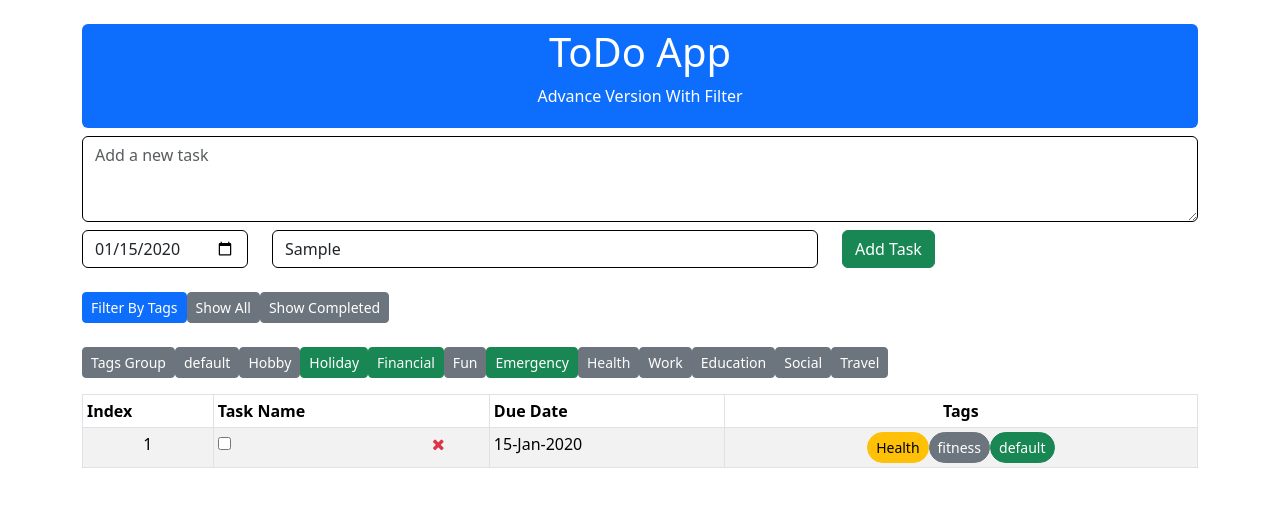
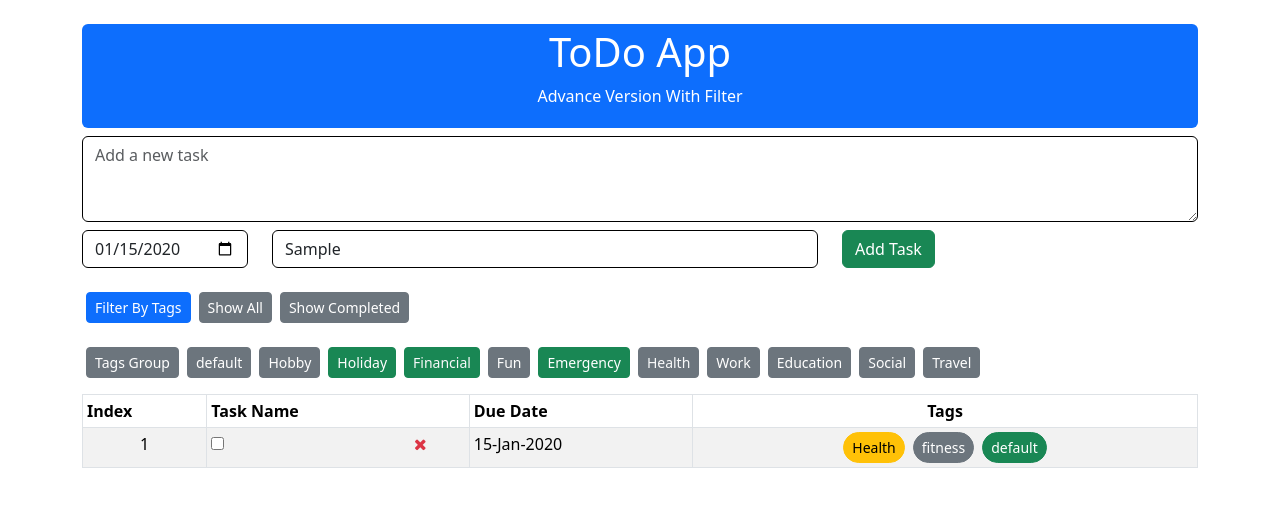
Before and after one commit to nktushar/Angular17-ToDo-App, an Angular app: page / in a window 1280 px wide. Both pictures are taken after typing "2020-01-15", "Sample" into the empty fields and a click on the button "Add Task". Shown: the top 506 px of the page. Built offline with nearby package versions, Linux system fonts and the light colour scheme.

Commit message:
data fetching from local storage and adding and also the copletion process is done

```diff
--- a/src/app/todolist/todolist.component.html
+++ b/src/app/todolist/todolist.component.html
@@ -38,25 +38,25 @@
   </div>
   <div class="row pt-4">
     <div class="col">
-      <button class="btn btn-primary btn-sm">Filter By Tags</button>
-      <button class="btn btn-secondary btn-sm">Show All</button>
-      <button class="btn btn-secondary btn-sm">Show Completed</button>
+      <button class="btn btn-primary btn-sm mx-1">Filter By Tags</button>
+      <button class="btn btn-secondary btn-sm mx-1">Show All</button>
+      <button class="btn btn-secondary btn-sm mx-1">Show Completed</button>
     </div>
   </div>
   <div class="row pt-4">
     <div class="col">
-      <button class="btn btn-secondary btn-sm">Tags Group</button>
-      <button class="btn btn-secondary btn-sm">default</button>
-      <button class="btn btn-secondary btn-sm">Hobby</button>
-      <button class="btn btn-success btn-sm">Holiday</button>
-      <button class="btn btn-success text-light btn-sm">Financial</button>
-      <button class="btn btn-secondary btn-sm">Fun</button>
-      <button class="btn btn-success btn-sm">Emergency</button>
-      <button class="btn btn-secondary btn-sm text-light">Health</button>
-      <button class="btn btn-secondary btn-sm">Work</button>
-      <button class="btn btn-secondary btn-sm">Education</button>
-      <button class="btn btn-secondary btn-sm">Social</button>
-      <button class="btn btn-secondary btn-sm">Travel</button>
+      <button class="btn btn-secondary btn-sm mx-1">Tags Group</button>
+      <button class="btn btn-secondary btn-sm mx-1">default</button>
+      <button class="btn btn-secondary btn-sm mx-1">Hobby</button>
+      <button class="btn btn-success btn-sm mx-1">Holiday</button>
+      <button class="btn btn-success text-light btn-sm mx-1">Financial</button>
+      <button class="btn btn-secondary btn-sm mx-1">Fun</button>
+      <button class="btn btn-success btn-sm mx-1">Emergency</button>
+      <button class="btn btn-secondary btn-sm text-light mx-1">Health</button>
+      <button class="btn btn-secondary btn-sm mx-1">Work</button>
+      <button class="btn btn-secondary btn-sm mx-1">Education</button>
+      <button class="btn btn-secondary btn-sm mx-1">Social</button>
+      <button class="btn btn-secondary btn-sm mx-1">Travel</button>
     </div>
   </div>
   <div class="row pt-3">
@@ -76,7 +76,7 @@
             <td>
               <div class="row">
                 <div class="col-1">
-                  <input type="checkbox" />
+                  <input (change)="onComplete()" [(ngModel)]="task.isCompleted" type="checkbox" />
                 </div>
                 <div class="col-6">{{task.taskName}}</div>
                 <div class="col-4 text-end">
@@ -86,11 +86,11 @@
             </td>
             <td>{{task.dueDate | date:'dd-MMM-YYYY'}}</td>
             <td class="text-center">
-              <button class="btn btn-warning btn-sm rounded-btn">Health</button>
-              <button class="btn btn-secondary btn-sm rounded-btn">
+              <button class="btn btn-warning btn-sm rounded-btn mx-1">Health</button>
+              <button class="btn btn-secondary btn-sm rounded-btn mx-1">
                 fitness
               </button>
-              <button class="btn btn-success btn-sm rounded-btn">
+              <button class="btn btn-success btn-sm rounded-btn mx-1">
                 default
               </button>
             </td>
--- a/src/app/todolist/todolist.component.ts
+++ b/src/app/todolist/todolist.component.ts
@@ -11,29 +11,16 @@ import { CommonModule } from '@angular/common';
 })
 
 export class TodolistComponent  {
-
   taskObj: Task;
   taskList: Task[] = [];
 
   constructor() {
     this.taskObj = new Task();
-    // const localData = localStorage.getItem('todoApp');
-    // if (localData != null) {
-    //   this.taskList = JSON.parse(localData);
-    // }
-    if(typeof localStorage === 'undefined'){
-      console.log("Your browser does not support local storage");
-    }
-
-    if (typeof window !== 'undefined' && typeof document !== 'undefined') {
-      console.log('Code is running in the browser.');
-      // Browser-specific code
-    } else {
-      console.log('Code is not running in the browser.');
-      // Non-browser environment (possibly server-side)
+    const localData = localStorage.getItem('todoApp');
+    if (localData != null) {
+      this.taskList = JSON.parse(localData);
     }
   }
-
   createNewTask(): void {
     const task = JSON.stringify(this.taskObj);
     const parseTask = JSON.parse(task);
@@ -41,17 +28,39 @@ export class TodolistComponent  {
     localStorage.setItem('todoApp', JSON.stringify(this.taskList))
   }
 
+  onComplete(): void {
+    localStorage.setItem('todoApp', JSON.stringify(this.taskList))
+  }
+
 }
-
 export class Task {
   taskName: string;
   dueDate: string;
   tags: string;
+  isCompleted: boolean;
   constructor() {
     this.taskName = "";
     this.dueDate = "";
     this.tags = "";
+    this.isCompleted = false;
   }
+}
+
+
+
+
+
+
+
+
+
+
+
+
+
+
+
+
 
 
 
@@ -74,5 +83,3 @@ export class Task {
   //   console.log(myArrayFiltered);
   //   debugger; // You can remove 'debugger' if it's not necessary
   // }
-
-}
```
